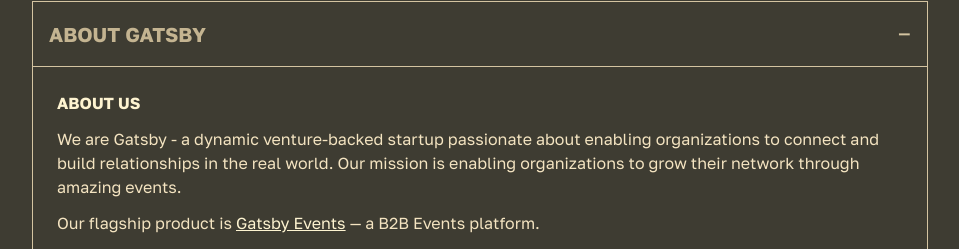
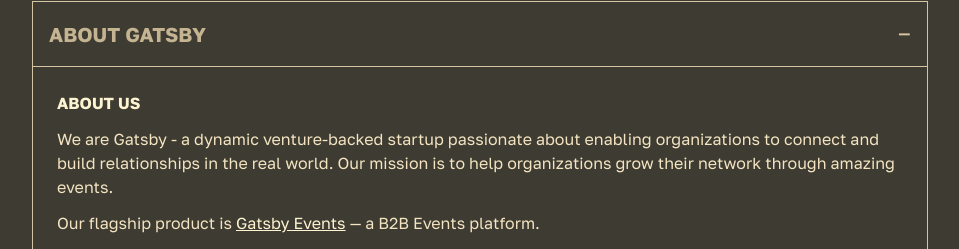
Before and after one commit to gatsbylabs/recruitingsite, a Next.js app: page /jobs in a window 1280 px wide. Shown: the part 1075-1324 px from the top of the page, without its empty margins (160-1119 px from the left). Built offline with nearby package versions, Linux system fonts and the light colour scheme; no server answers; the database is empty.

Commit message:
copy fix

```diff
--- a/app/jobs/page.tsx
+++ b/app/jobs/page.tsx
@@ -238,7 +238,7 @@
                     <p className="mb-3">
                       We are Gatsby - a dynamic venture-backed startup passionate about enabling
                       organizations to connect and build relationships in the real world. Our mission
-                      is enabling organizations to grow their network through amazing events.
+                      is to help organizations grow their network through amazing events.
                     </p>
                     <p>
                       Our flagship product is{" "}
```
